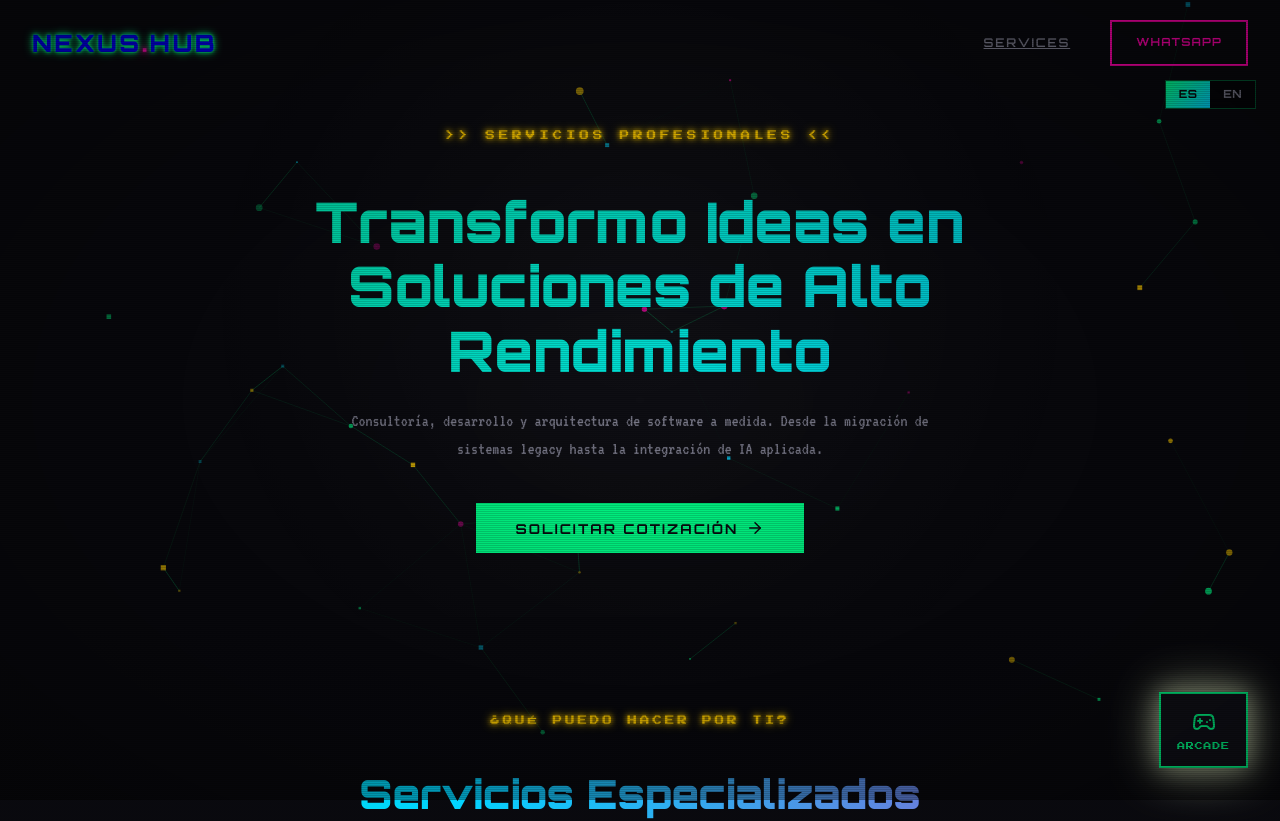
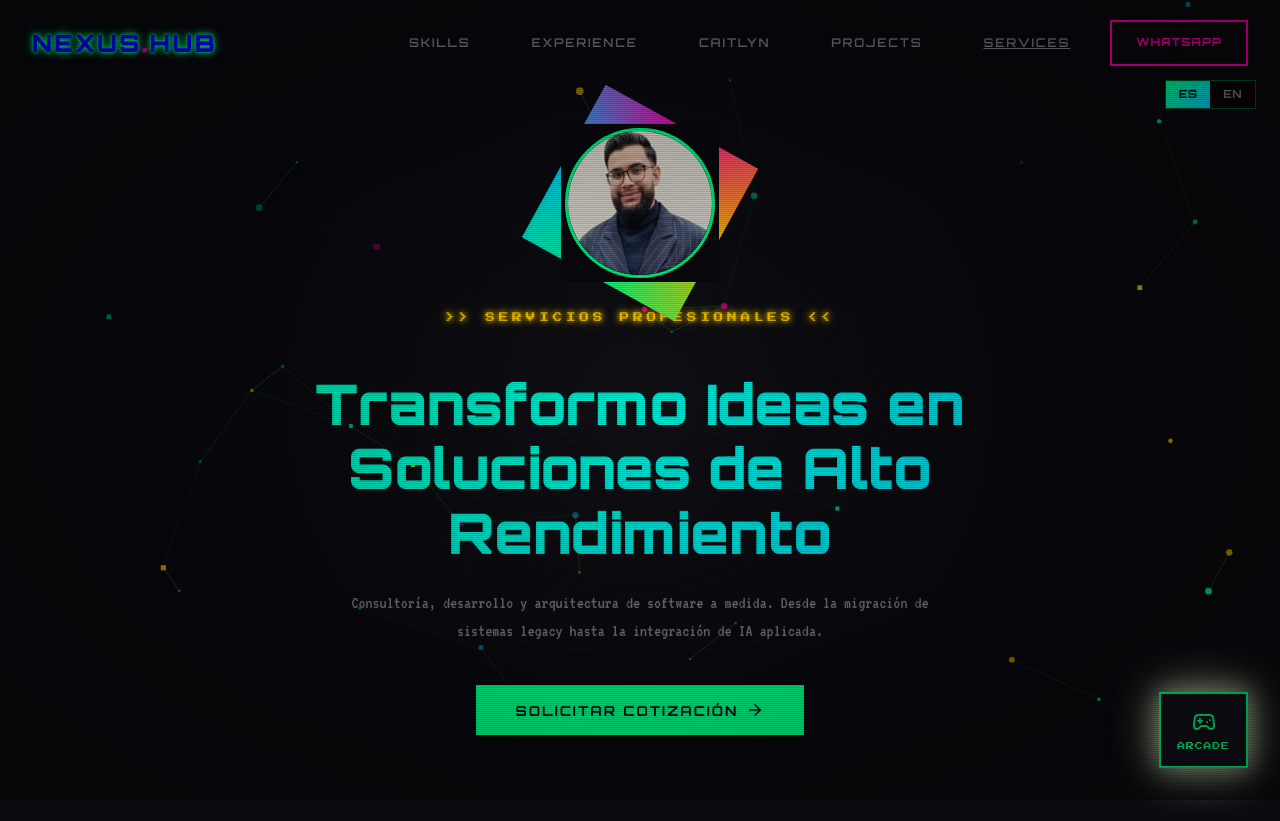
Before and after one commit to 2angeld1/nexus-hub, a React (Vite) app: page /services in a window 1280 px wide. Shown: the top 821 px of the page. Built offline with nearby package versions, Linux system fonts and the light colour scheme.

Commit message:
feat: add ServicesPage with bilingual support and integrate routing in App.tsx

```diff
--- a/src/App.tsx
+++ b/src/App.tsx
@@ -1,5 +1,5 @@
 import { useState, useEffect } from "react";
-import { BrowserRouter, Routes, Route, Link, useLocation } from "react-router-dom";
+import { BrowserRouter, Routes, Route, Link, useLocation, useNavigate } from "react-router-dom";
 import { HomePage } from "./pages/HomePage";
 import { ServicesPage } from "./pages/ServicesPage";
 import { Footer } from "./sections/Footer";
@@ -22,6 +22,7 @@ function AppContent() {
   const [isMenuOpen, setIsMenuOpen] = useState(false);
   const [scrolled, setScrolled] = useState(false);
   const location = useLocation();
+  const navigate = useNavigate();
   const isHome = location.pathname === "/";
 
   useEffect(() => {
@@ -34,15 +35,23 @@ function AppContent() {
 
   const scrollTo = (id: string) => {
     setIsMenuOpen(false);
+    if (!isHome) {
+      navigate("/");
+      setTimeout(() => {
+        const element = document.getElementById(id);
+        if (element) {
+          element.scrollIntoView({ behavior: "smooth" });
+        }
+      }, 100);
+      return;
+    }
     const element = document.getElementById(id);
     if (element) {
       element.scrollIntoView({ behavior: "smooth" });
     }
   };
 
-  const navItems = isHome
-    ? ["Skills", "Experience", "Caitlyn", "Projects"]
-    : [];
+  const navItems = ["Skills", "Experience", "Caitlyn", "Projects"];
 
   return (
     <>
--- a/src/pages/ServicesPage.tsx
+++ b/src/pages/ServicesPage.tsx
@@ -17,6 +17,7 @@ import {
   fadeIn,
   staggeredContainer,
   titleReveal,
+  popIn
 } from "../animations/variants";
 
 type Lang = "es" | "en";
@@ -61,6 +62,20 @@ export const ServicesPage = () => {
       <section className="services-hero">
         <div className="services-hero__bg" />
         <div className="services-hero__content">
+          <motion.div
+            variants={popIn}
+            initial="hidden"
+            animate="show"
+            className="hero__avatar"
+            style={{ marginBottom: '2rem', display: 'flex', justifyContent: 'center' }}
+          >
+            <img
+              src="/projects/profile.jpeg"
+              alt="Angel Fernandez"
+              style={{ width: '150px', height: '150px', borderRadius: '50%', objectFit: 'cover', border: '3px solid var(--color-primary)', boxShadow: '0 0 20px rgba(var(--color-primary-rgb), 0.3)' }}
+            />
+          </motion.div>
+
           <motion.span
             variants={fadeIn}
             initial="hidden"
```
